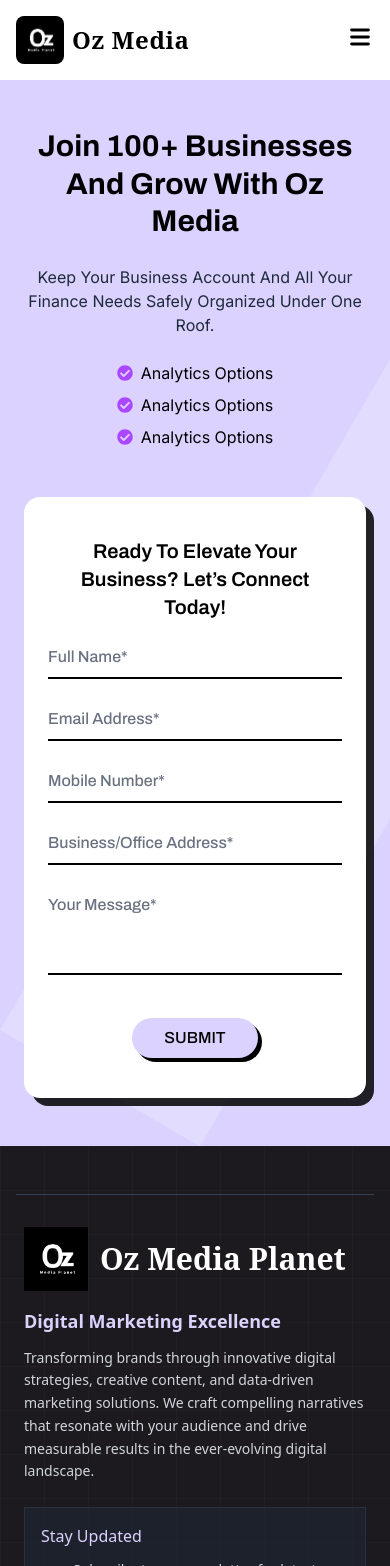
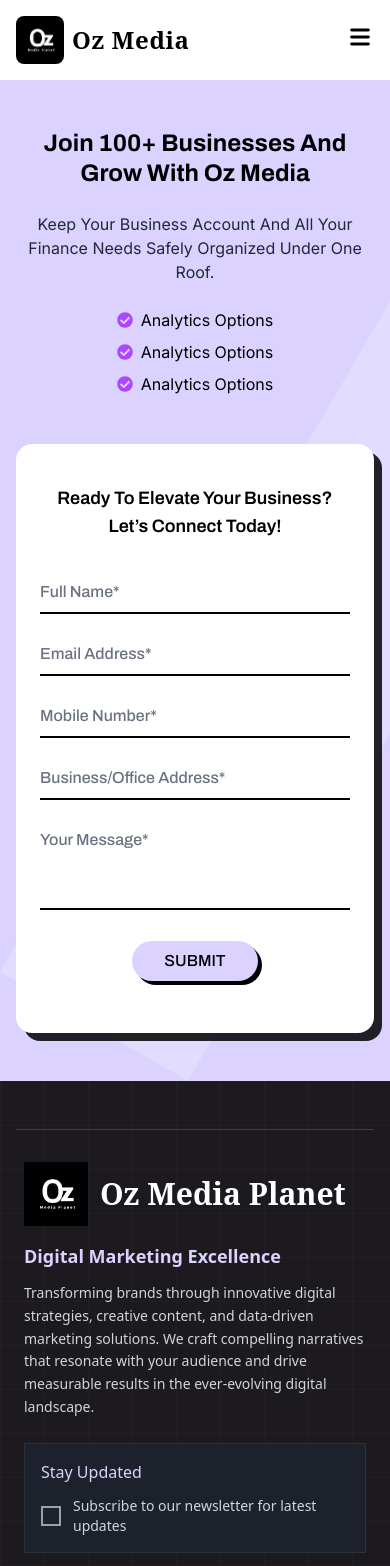
Before and after one commit to Suryansh9331/Official_OzMP_web, a React (Vite) app: page /contact-us in a window 390 px wide. Shown: the top 1566 px of the page. Built offline with nearby package versions, Linux system fonts and the light colour scheme; a web font is replaced by a local one.

Commit message:
Contact Form completed

```diff
--- a/src/Component/Navbar.jsx
+++ b/src/Component/Navbar.jsx
@@ -591,7 +591,7 @@ const navLinks = [
           { name: "Mobile", route: "/services/development/mobile" },
         ],
       },
-      { name: "Marketing", route: "/services/marketing" },
+      { name: "Marketing", route: "/services-digital-marketing" },
     ],
   },
   {
--- a/src/Pages/Contact/Contact.jsx
+++ b/src/Pages/Contact/Contact.jsx
@@ -92,7 +92,7 @@ import bgImage from "../../assets/images/bg.png"; // Replace with actual path
 const ContactFormSection = () => {
   return (
     <section
-      className="lg:min-h-screen h-auto flex flex-col lg:flex-row items-center lg:items-start justify-center gap-12 px-6 md:px-4 lg:px-16 py-12 bg-no-repeat bg-cover"
+      className="lg:min-h-screen h-auto flex flex-col lg:flex-row items-center lg:items-start justify-center gap-12  px-4 lg:px-16 md:py-20 py-12  bg-no-repeat bg-cover"
       style={{
         backgroundColor: "#DBD2FF",
         backgroundImage: `url(${bgImage})`,
@@ -100,7 +100,7 @@ const ContactFormSection = () => {
     >
       {/* Left Content */}
       <div className="w-full lg:w-1/2 space-y-6 text-center lg:text-left">
-        <h1 className="text-3xl md:text-5xl lg:text-5xl font-bold font-['Archivo'] text-black leading-tight">
+        <h1 className="text-2xl md:text-5xl lg:text-5xl font-bold font-['Archivo'] text-black leading-tight">
           Join 100+ Businesses And Grow With Oz Media
         </h1>
         <p className="text-base sm:text-lg font-['Inter'] text-gray-800">
@@ -124,8 +124,8 @@ const ContactFormSection = () => {
       </div>
 
       {/* Right Contact Form */}
-      <div className="w-full max-w-xl bg-white rounded-2xl shadow-[8px_8px_0px_0px_rgba(0,0,0,0.85)] px-6 md:px-10 py-10">
-        <h2 className="text-xl md:text-2xl font-semibold font-['Archivo'] text-black mb-6 text-center">
+      <div className="w-full lg:max-w-xl md:max-w-2xl bg-white rounded-2xl shadow-[8px_8px_0px_0px_rgba(0,0,0,0.85)] px-6 md:px-10 py-10">
+        <h2 className="text-lg md:text-2xl font-semibold font-['Archivo'] text-black mb-10 text-center">
           Ready To Elevate Your Business? Let’s Connect Today!
         </h2>
 
@@ -156,10 +156,10 @@ const ContactFormSection = () => {
             className="w-full border-b-2 outline-none pb-2 resize-none placeholder-gray-500"
           ></textarea>
 
-          <div className="text-center">
+          <div className="text-center animate-bounce">
             <button
               type="submit"
-              className="bg-[#DBD2FF] shadow-[4px_4px_0px_0px_black] text-black px-8 py-2 rounded-full mt-2"
+              className="bg-[#DBD2FF]  hover:cursor-pointer shadow-[4px_4px_0px_0px_black] text-black px-8 py-2 rounded-full mt-2 hover:-translate-x-0.5 hover:-translate-y-0.5 transition-transform duration-300"
             >
               SUBMIT
             </button>
```
